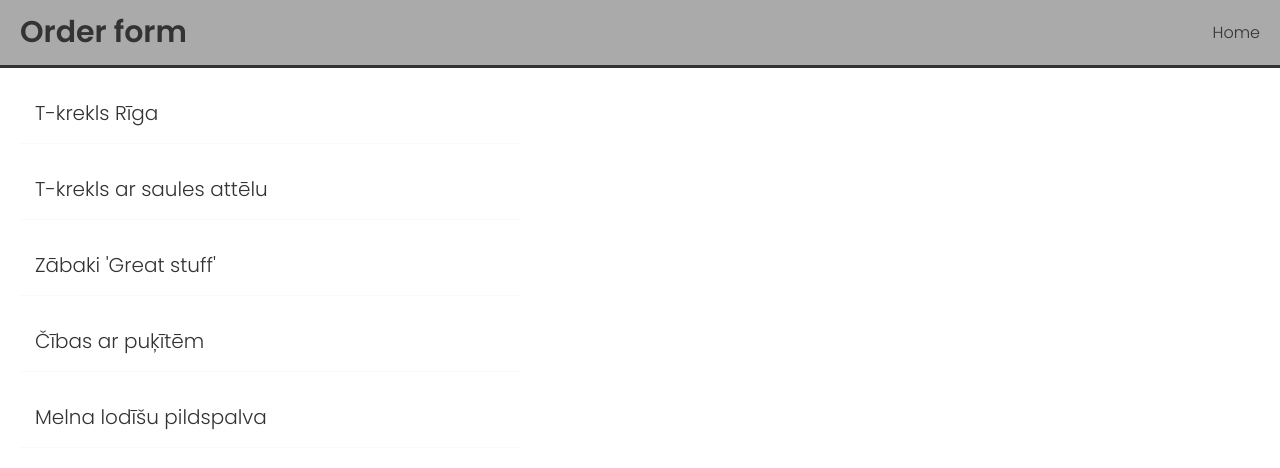
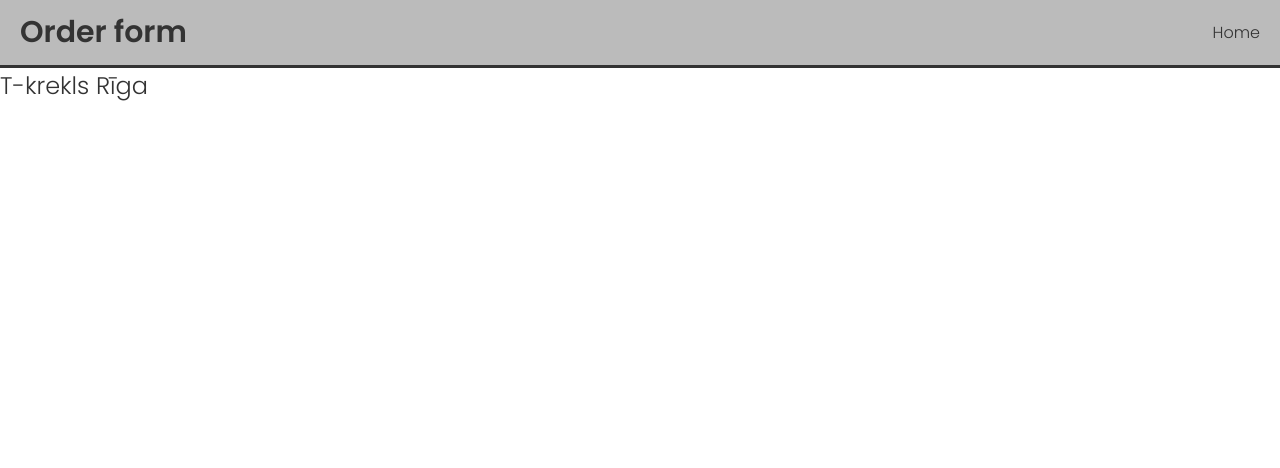
Before and after one commit to NaurisM/BurtiTask, a JavaScript app in the folder order-form/: page /details/0001 in a window 1280 px wide. Shown: the top 468 px of the page. Built offline with nearby package versions, Linux system fonts and the light colour scheme; the HTML template or start-up script is replaced by a standard one.

Commit message:
add description on details

```diff
--- a/order-form/src/App.js
+++ b/order-form/src/App.js
@@ -1,19 +1,29 @@
 import Home from "./components/Home";
 import Navbar from "./components/Navbar";
-//import { BrowserRouter as Router, Route, Switch } from 'react-router-dom';
+import { BrowserRouter as Router, Route, Switch } from 'react-router-dom';
+import Details from "./components/Details";
 
-const handleClick = () => {
-  console.log('darojas');
-}
+// const handleClick = () => {
+//   console.log('darojas');
+// }
 
 function App() {
   return (
-    <div className="App">
-      <Navbar />
-      <div className="content">
-        <Home />
+    <Router>
+      <div className="App">
+        <Navbar />
+        <div className="content">
+          <Switch>
+            <Route exact path="/">
+              <Home />
+            </Route>
+            <Route path="/details/:code">
+              <Details />
+            </Route>
+          </Switch>
+        </div>
       </div>
-    </div>
+    </Router>
   );
 }
 
--- a/order-form/src/components/Details.js
+++ b/order-form/src/components/Details.js
@@ -1,7 +1,13 @@
+import { useParams } from "react-router-dom";
+import Data from "../data.json"
+
 const Details = () => {
+    const { code } = useParams();
+    const product = Data.items.find((item) => item.code === code);
+
     return (
         <div className="item-details">
-
+            <h2>{ product.description }</h2>
         </div>
      );
 }
--- a/order-form/src/components/Home.js
+++ b/order-form/src/components/Home.js
@@ -1,11 +1,14 @@
 import Data from "../data.json";
+import { Link } from "react-router-dom";
 
 const Home = () => {
     return (
         <div className="home">
             {Data.items.map((item) => (
                 <div className="item-preview" key={item.code}>
-                    <h4>{ item.description }</h4>
+                    <Link to={`/details/${item.code}`}>
+                        <h4>{ item.description }</h4>
+                    </Link>
                 </div>
             ))}
         </div>
--- a/order-form/src/components/Navbar.js
+++ b/order-form/src/components/Navbar.js
@@ -1,9 +1,11 @@
+import { Link } from "react-router-dom";
+
 const Navbar = () => {
     return (
         <nav className="navbar">
             <h1>Order form</h1>
             <div className="links">
-                <a href="/">Home</a>
+                <Link to="/">Home</Link>
             </div>
         </nav>
      );
--- a/order-form/src/index.css
+++ b/order-form/src/index.css
@@ -7,36 +7,48 @@
   font-weight: 300;
   color: #333;
 }
+
 .navbar {
   display: flex;
   justify-content: space-between;
   align-items: center;
   padding: 10px 20px;
   border-bottom: 3px solid #333;
-  background-color: #aaa;
+  background-color: #bbb;
 }
+
 .navbar h1 {
   font-size: 30px;
   font-weight: 600;
 }
+
 .navbar a {
   text-decoration: none;
   transition: 0.3s;
 }
+
 .navbar a:hover {
   opacity: 0.7;
 }
+
 .item-preview {
-  max-width: 500px;
+  max-width: 300px;
   margin: 20px;
   padding: 10px 15px;
-  border-bottom: 1px solid #fafafa
+  border-bottom: 1px solid #fafafa;
+  transition: box-shadow 0.3s;
 }
+
 .item-preview:hover {
   box-shadow: 1px 3px 5px rgba(0, 0, 0, 0.3);
 }
+
 .item-preview h4 {
   font-size: 20px;
   color: #333;
   margin-bottom: 5px;
 }
+
+.item-preview a {
+  text-decoration: none;
+}
```
